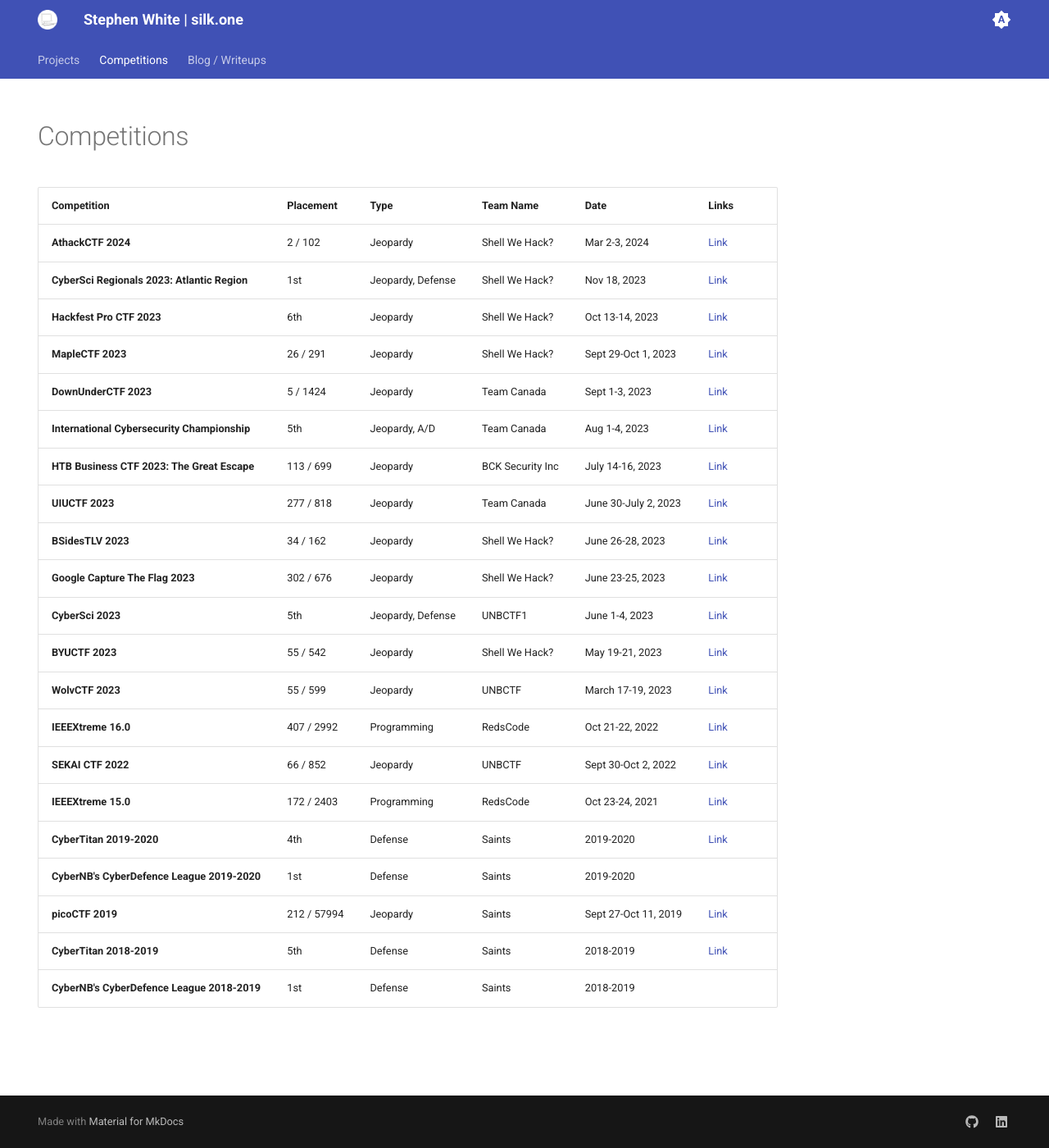
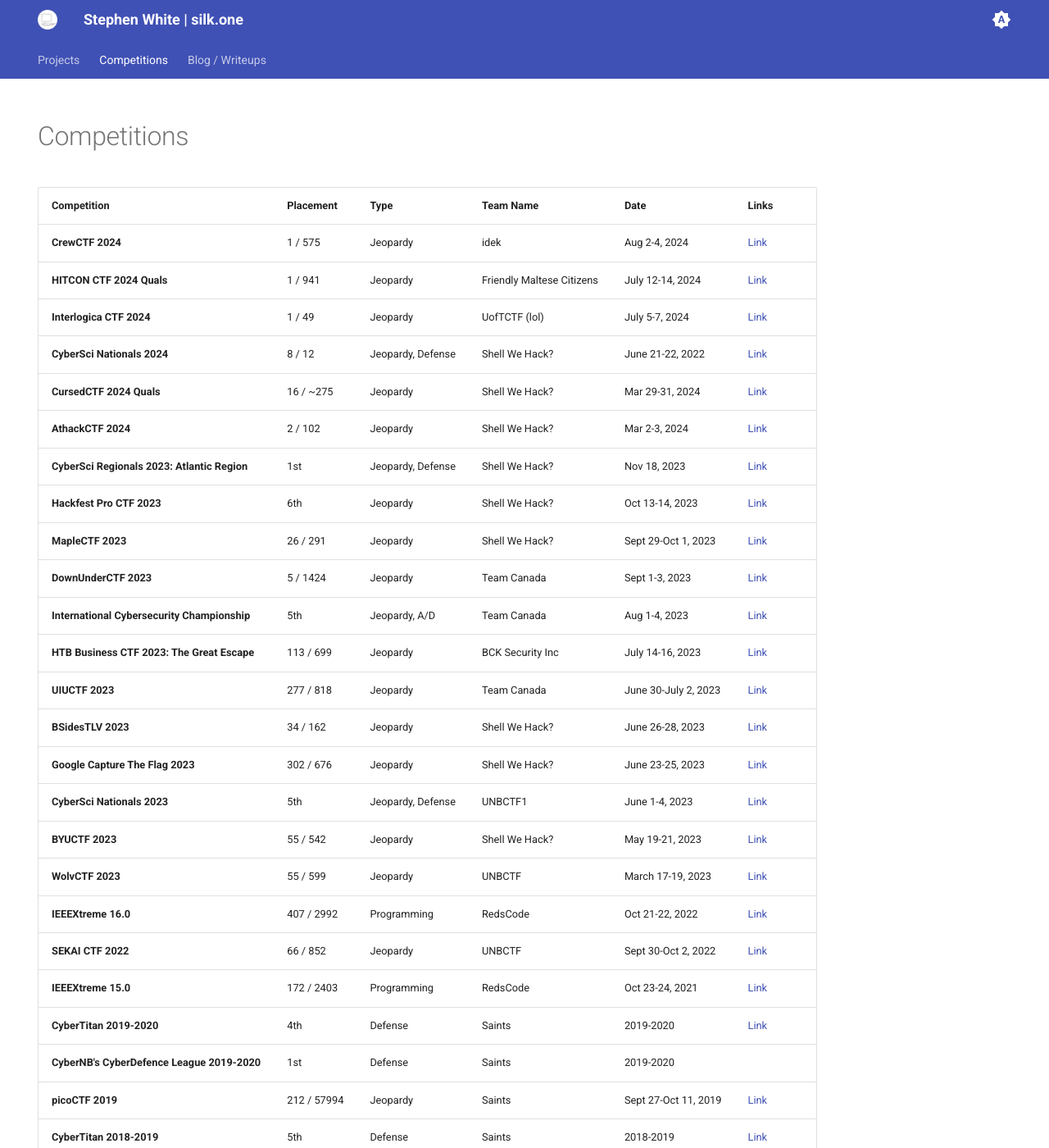
Before and after one commit to iamsilk/silk.one, an MkDocs documentation site: the page built from docs/competitions.md, in a window 1280 px wide and 1400 px high. Shown: the whole window at 82% size. Built offline with MkDocs 1.6.1 and Material for MkDocs 9.7.7, drawn with Linux system fonts in a browser that asks for light colours.

Commit message:
Add competitions

```diff
--- a/docs/competitions.md
+++ b/docs/competitions.md
@@ -8,6 +8,11 @@
 
 | Competition                                      | Placement     | Type               | Team Name        | Date                      | Links                                                                                   |
 | ------------------------------------------------ | ------------- | ------------------ | ---------------- | ------------------------- | --------------------------------------------------------------------------------------- |
+| **CrewCTF 2024**                                 | 1 / 575       | Jeopardy           | idek             | Aug 2-4, 2024             | [Link](https://ctftime.org/event/2223)                                                  |
+| **HITCON CTF 2024 Quals**                        | 1 / 941       | Jeopardy           | Friendly Maltese Citizens | July 12-14, 2024 | [Link](https://ctftime.org/event/2345)                                                  |
+| **Interlogica CTF 2024**                         | 1 / 49        | Jeopardy           | UofTCTF (lol)    | July 5-7, 2024            | [Link](https://ctftime.org/event/2301)                                                  |
+| **CyberSci Nationals 2024**                      | 8 / 12        | Jeopardy, Defense  | Shell We Hack?   | June 21-22, 2022          | [Link](https://cybersecuritychallenge.ca/en/)                                           |
+| **CursedCTF 2024 Quals**                         | 16 / ~275     | Jeopardy           | Shell We Hack?   | Mar 29-31, 2024           | [Link](https://ctftime.org/event/2239)                                                  |
 | **AthackCTF 2024**                               | 2 / 102       | Jeopardy           | Shell We Hack?   | Mar 2-3, 2024             | [Link](https://ctftime.org/event/2228)                                                  |
 | **CyberSci Regionals 2023: Atlantic Region**     | 1st           | Jeopardy, Defense  | Shell We Hack?   | Nov 18, 2023              | [Link](https://cybersecuritychallenge.ca/en/)                                           |
 | **Hackfest Pro CTF 2023**                        | 6th           | Jeopardy           | Shell We Hack?   | Oct 13-14, 2023           | [Link](https://hfctf.ca/en/ctfs/)                                                       |
@@ -18,7 +23,7 @@
 | **UIUCTF 2023**                                  | 277 / 818     | Jeopardy           | Team Canada      | June 30-July 2, 2023      | [Link](https://ctftime.org/event/1899)                                                  |
 | **BSidesTLV 2023**                               | 34 / 162      | Jeopardy           | Shell We Hack?   | June 26-28, 2023          | [Link](https://ctftime.org/event/2008)                                                  |
 | **Google Capture The Flag 2023**                 | 302 / 676     | Jeopardy           | Shell We Hack?   | June 23-25, 2023          | [Link](https://ctftime.org/event/1929)                                                  |
-| **CyberSci 2023**                                | 5th           | Jeopardy, Defense  | UNBCTF1          | June 1-4, 2023            | [Link](https://cybersecuritychallenge.ca/en/)                                           |
+| **CyberSci Nationals 2023**                      | 5th           | Jeopardy, Defense  | UNBCTF1          | June 1-4, 2023            | [Link](https://cybersecuritychallenge.ca/en/)                                           |
 | **BYUCTF 2023**                                  | 55 / 542      | Jeopardy           | Shell We Hack?   | May 19-21, 2023           | [Link](https://ctftime.org/event/1935)                                                  |
 | **WolvCTF 2023**                                 | 55 / 599      | Jeopardy           | UNBCTF           | March 17-19, 2023         | [Link](https://ctftime.org/event/1866/)                                                 |
 | **IEEEXtreme 16.0**                              | 407 / 2992    | Programming        | RedsCode         | Oct 21-22, 2022           | [Link](https://ieeextreme.org/ieeextreme-16-0-ranking/)                                 |
```
